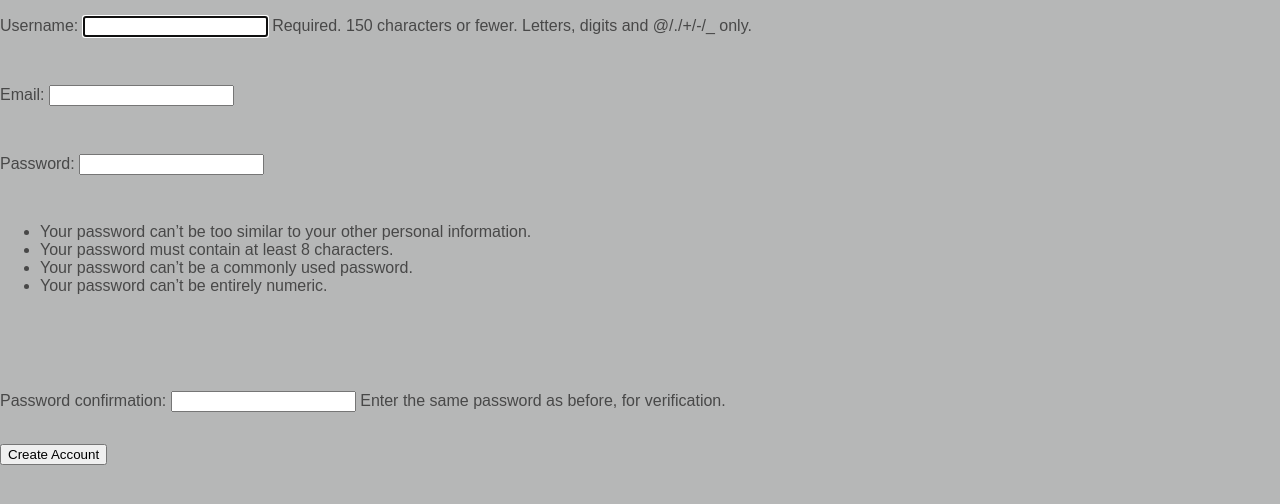
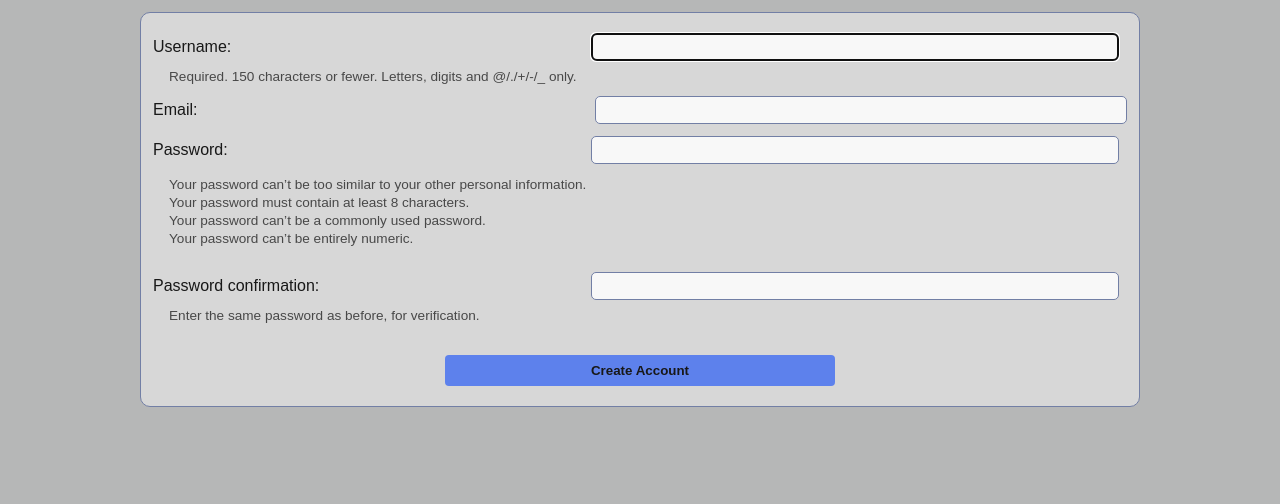
Before and after one commit to Seth-Browning/CSC321-Final, a Django app: page /accounts/register/ in a window 1280 px wide. Shown: the part 74-578 px from the top of the page. Run offline with Django 5.2, Linux system fonts and the light colour scheme.

Commit message:
Updated the register form styles to be legible.

```diff
--- a/app/accounts/static/accounts/css/register.css
+++ b/app/accounts/static/accounts/css/register.css
@@ -1,89 +1,73 @@
-#register-container {
-    position: absolute;
-    top: 50%;
-    left: 50%;
-    transform: translate(-50%, -50%);
-    width: clamp(200px, 50%, 600px);
+form {
+    width: 90%;
+    max-width: 1000px;
+    margin: var(--spacing-s) auto;
     background: var(--bg);
-    padding: var(--spacing-xl);
-    border-radius: 20px;
+    border-radius: 10px;
+    border: var(--border);
+    display: flex;
+    flex-direction: column;
+    gap: var(--spacing-s);
+    padding: var(--spacing-l) var(--spacing-s);
 }
 
-form {
+form p {
+    margin: 0;
     display: flex;
-    flex-direction: column;
-    flex-wrap: none;
-    justify-content: flex-start;
-    align-items: flex-start;
-    gap: var(--spacing-m);
+    flex-direction: row;
+    gap: var(--spacing-xs);
+    align-items: center;
+    height: max-content;
+    flex-wrap:wrap;
+    width: 100%;
+    justify-content: space-between;
 }
 
-form h1 {
+form p > label {
     color: var(--text);
-    font-weight: bold;
-    align-self: center;
-    font-size: 3em;
-    margin-top: 0;
-    margin-bottom: var(--spacing-m);
+    flex: 40%;
 }
 
-.input-line {
-    width: 100%;
-    display: flex;
-    flex-direction: row;
-    justify-content: flex-start;
-    align-content: center;
-    flex-wrap: none;
-    gap: var(--spacing-s);
+form p > input[type="text"],
+form p > input[type="email"],
+form p > input[type="password"] {
+    font-family: var(--ff);
+    background: var(--bg-light);
+    border-radius: 5px;
+    border: var(--border);
+    color: var(--text);
+    font-size: 1rem;
+    padding: var(--spacing-xxs);
+    margin: 0;
+    flex: 50%;
 }
 
-.form-text {
-    display: inline;
-    margin: 0;
-    align-self: center;
-    font-weight: bold;
-    flex: 1 0 auto;
-    width: 30%;
-    text-align: right;
+form p > input[type="text"]::after {
+    content: "<br>";
+    white-space: pre;
 }
 
-.form-input {
-    flex: 1 0 auto;
-    border: 1px var(--bg-dark) solid;
-    background: var(--bg-light);
-    outline: none;
-    font-size: 1rem;
-    color: var(--text);
-    padding: 3px 4px;
-    width: 60%;
-    height: initial;
+form p > .helptext {
+    overflow-wrap: break-word;
+    text-align: center;
+    font-size: 0.85rem;
+    padding-left: var(--spacing-m);
 }
 
-input[type="text"], input[type="password"] {
-    font-family: var(--ff);
-    color: var(--text);
+form > ul {
+    list-style-type: none;
+    margin: 0;
+    padding-left: var(--spacing-m);
+    font-size: 0.85rem;
+    line-height: 1.125rem;
 }
 
-input[type="checkbox"] {
-    accent-color: var(--primary);
-    background: var(--bg-light);
+#id_password1_helptext {
+    display: none;
 }
 
-input[type="checkbox"]:hover {
-    cursor: pointer;
-
+#form-submit {
+    width: 40%;
+    align-self: center;
+    margin-top: var(--spacing-l);
 }
-
-#submit-register {
-    align-self: center;
-    margin-top: var(--spacing-xs);
-}
-
-.help-line {
-    margin-top: var(--spacing-xxl);
-    text-align: center;
-}
-
-a {
-    color: var(--secondary);
-}
--- a/app/accounts/static/accounts/js/register.js
+++ b/app/accounts/static/accounts/js/register.js
@@ -1,13 +1,4 @@
-const registerForm = document.getElementById('register-form');
 
-
-registerForm.addEventListener('submit', (e) => {
-    e.preventDefault()
-
-    const username = document.getElementById('username-input').value.trim()
-    console.log(username)
-
-    localStorage.setItem('loggedInUser', username)
-
-    window.location.href = "home.html"
+document.querySelectorAll('.helptext').forEach(helpText => {
+    helpText.insertAdjacentHTML('beforebegin', '<br>')
 })
--- a/app/accounts/templates/accounts/register.html
+++ b/app/accounts/templates/accounts/register.html
@@ -24,8 +24,10 @@
 
     <form method="post">
         {% csrf_token %}
+
         {{ form.as_p }}
-        <button type="submit">Create Account</button>
+
+        <button type="submit" class="primary-button" id="form-submit">Create Account</button>
     </form>
 
 </body>
```
